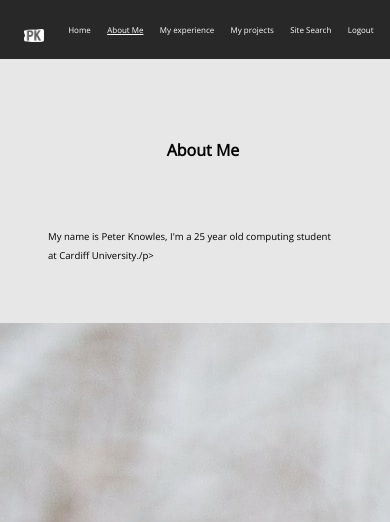
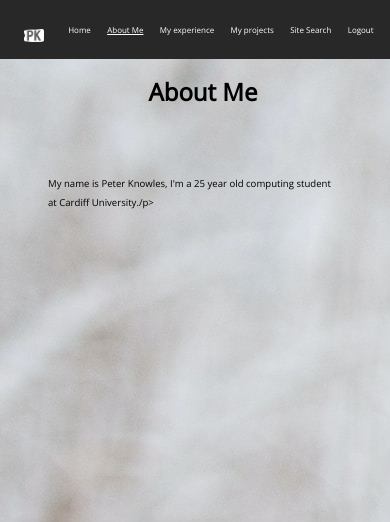
Before and after one commit to plknowles/Dynamic-Website-Portfolio, a Flask app: page /about in a window 390 px wide. Shown: the top 522 px of the page. Run offline with Flask 3, Linux system fonts and the light colour scheme; the visitor is signed in with stand-in values (Sample User, id 1).

Commit message:
adjust h1, h2 font sizes

```diff
--- a/static/styles.css
+++ b/static/styles.css
@@ -104,7 +104,8 @@
 }
 
 .content {
-    background-color: rgb(231, 231, 231);
+    /* background-color: rgb(231, 231, 231); */
+    border: black 1px;
     width: 75%;
     margin: auto;
     margin-bottom: 2rem;
@@ -113,14 +114,14 @@
 }
 
 #header {
-    margin-top: 6rem;
+    margin-top: 1rem;
 }
 
 /* h1 header effects */
 h1 {
     color: black;
     text-align: center;
-    font-size: 3rem;
+    font-size: 4rem;
     margin: 0.5rem;
     margin-left: 1.5rem;
     font-weight: bold;
@@ -292,9 +293,13 @@
 
 /* Media controls to enable responsive web design at various screen sizes */
 
-@media (max-width: 900px) {
+@media (max-width: 1025px) {
     h1 {
-        font-size: 2rem;
+        font-size: 3rem;
+    }
+
+    h2 {
+        font-size: 1.5rem;
     }
 
     .nav-flexbox {
@@ -308,8 +313,9 @@
     #references, figcaption {
         font-size: 0.7rem;
     }
+
     #header {
-        margin-top: 5rem;
+        margin-top: 1rem;
     }
 
     .content {
@@ -323,7 +329,7 @@
     }
 
     h1 {
-        font-size: 1.5rem;
+        font-size: 2rem;
     }
 
     main, footer, #btn-top, #references, figcaption {
@@ -341,6 +347,10 @@
     }
 
     h1 {
+        font-size: 1.5rem;
+    }
+
+    h2 {
         font-size: 1rem;
     }
 }
```
